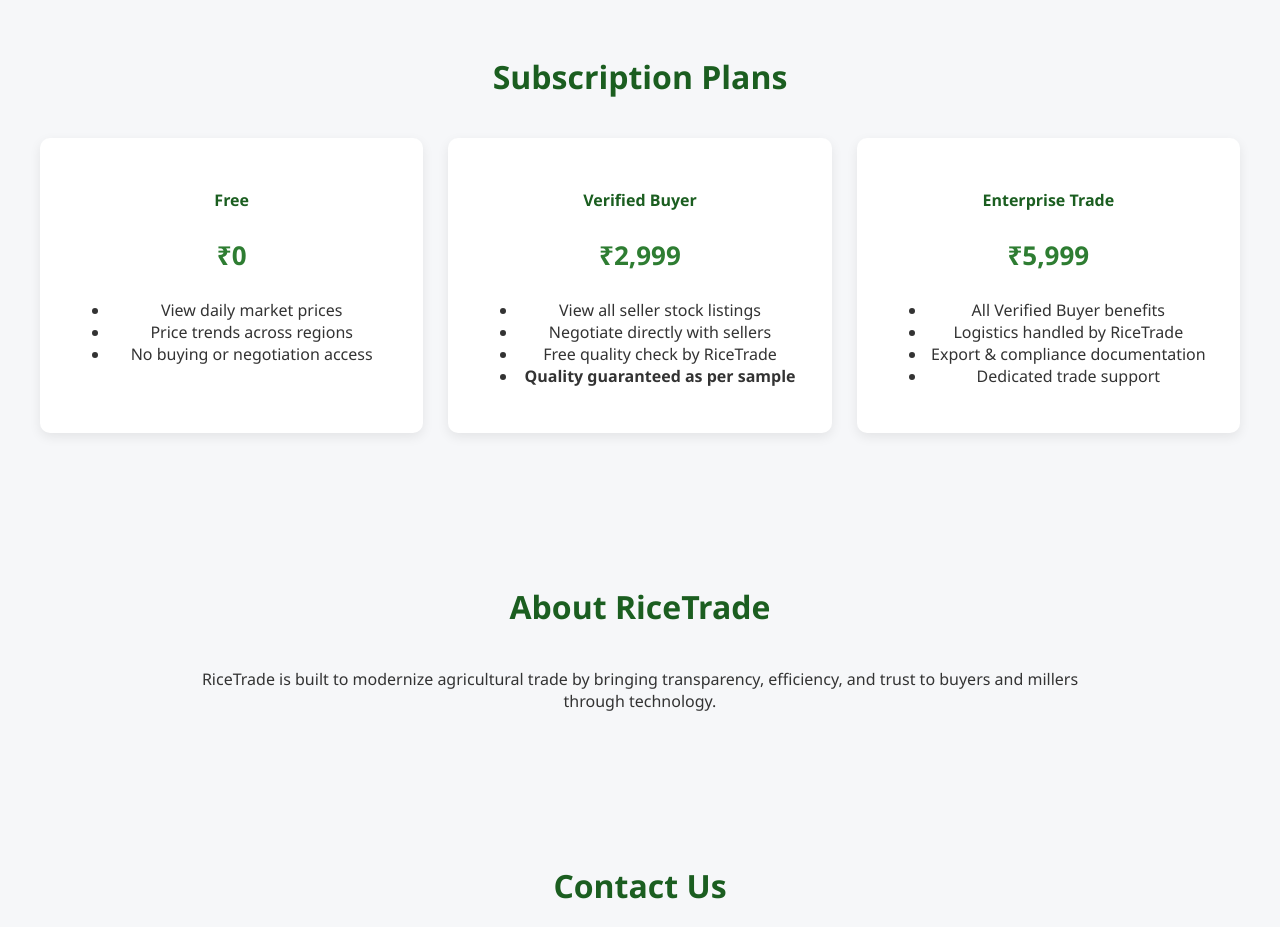
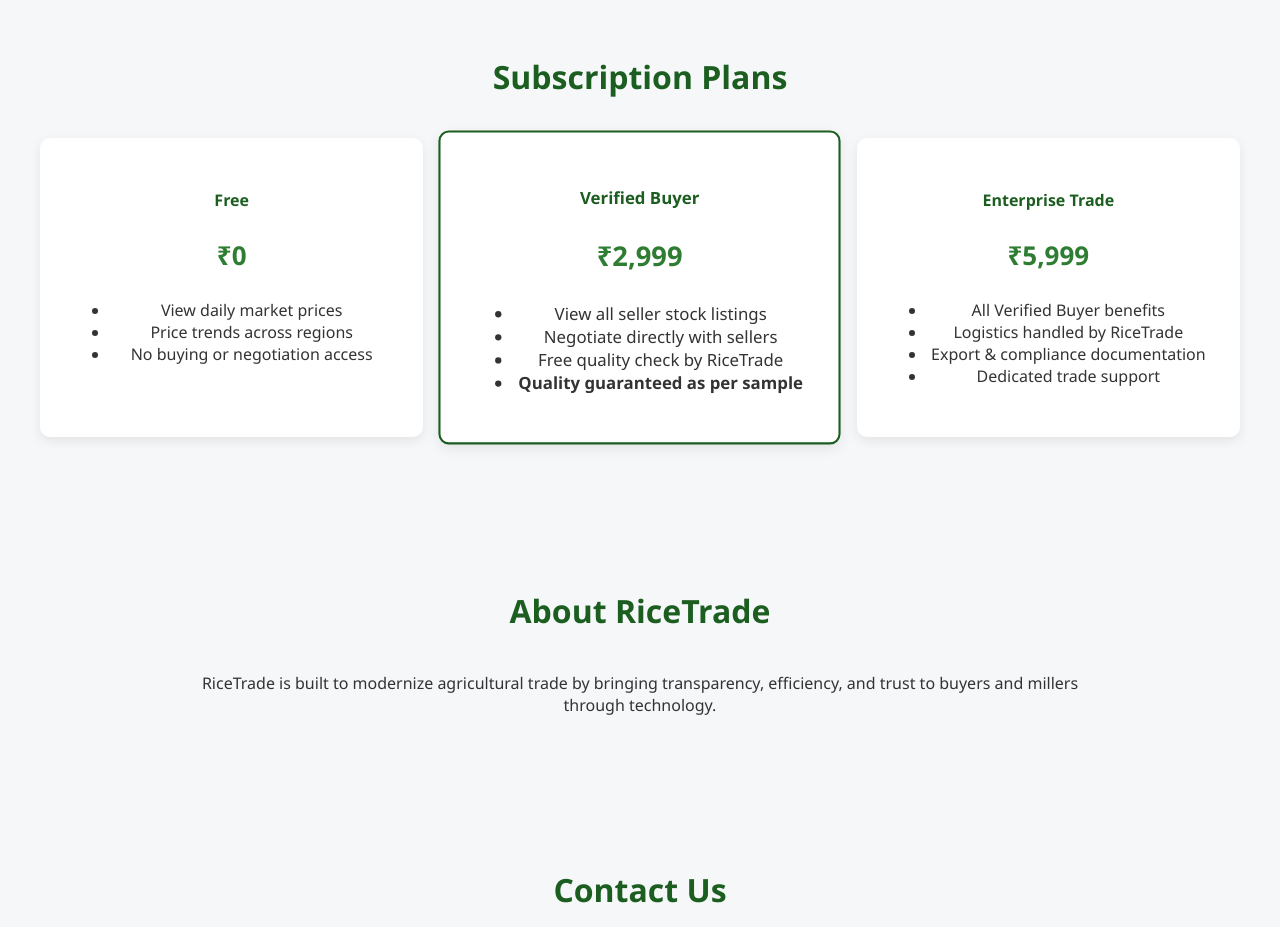
Before and after one commit to UditChaudhary1/ricetrade-website, a plain HTML site: page index.html in a window 1280 px wide. Shown: the part 1600-2527 px from the top of the page. Drawn offline with Linux system fonts and the light colour scheme.

Commit message:
Update index.html

```diff
--- a/index.html
+++ b/index.html
@@ -89,6 +89,12 @@
     grid-template-columns: repeat(auto-fit, minmax(250px, 1fr));
     gap: 25px;
 }
+.card.highlight {
+  border: 2px solid #1b5e20;
+  transform: scale(1.05);
+}
+
+
 .card {
     background: #fff;
     padding: 30px;
```
